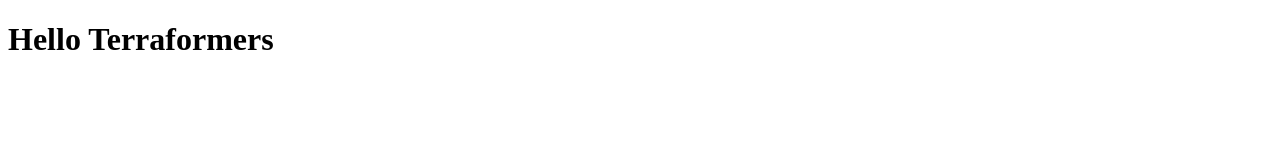
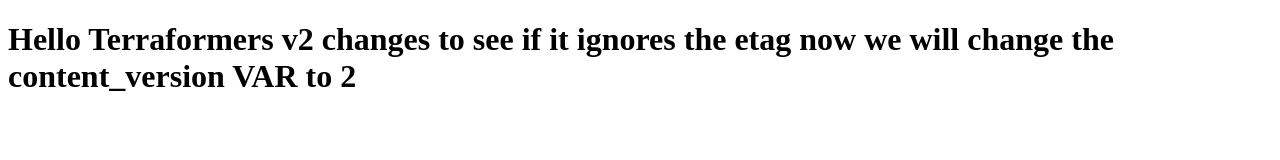
Before and after one commit to marmolejor/terraform-beginner-bootcamp-2023, a plain HTML site: page public/index.html in a window 1280 px wide. Drawn offline with Linux system fonts and the light colour scheme.

```diff
--- a/public/index.html
+++ b/public/index.html
@@ -6,6 +6,6 @@
     <title>Sample HTML5 Index Document</title>
 </head>
 <body>
-    <h1>Hello Terraformers</h1>
+    <h1>Hello Terraformers v2 changes to see if it ignores the etag now we will change the content_version VAR to 2</h1>
 </body>
 </html>
```
Also changed, not shown: 6 other files.
